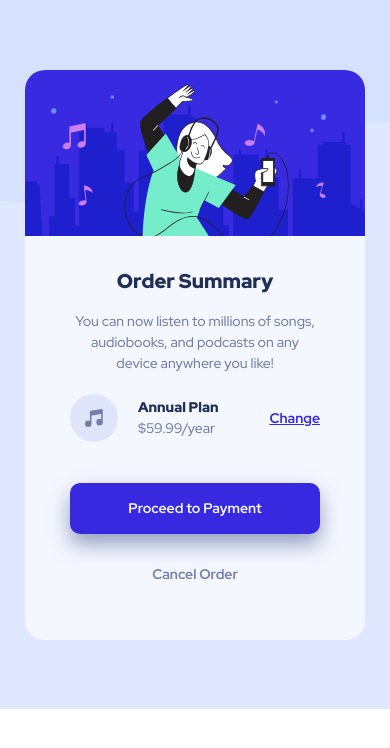
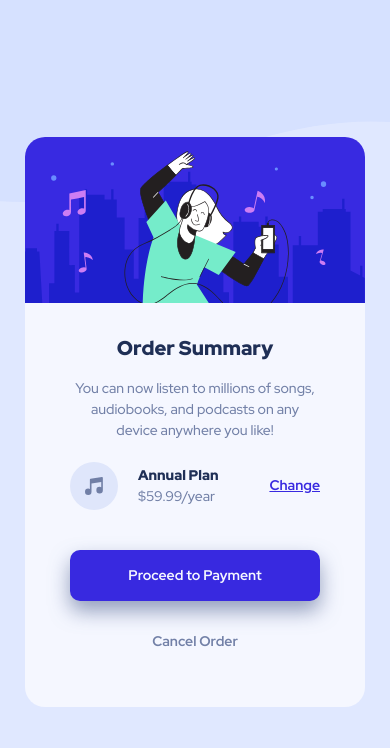
Before and after one commit to vircoding/order-summary-component-frontend-mentor, a plain HTML site: page index.html in a window 390 px wide. Drawn offline with Linux system fonts and the light colour scheme.

Commit message:
fixing some issues

```diff
--- a/css/styles.css
+++ b/css/styles.css
@@ -36,7 +36,7 @@ body {
     background-image: url(../images/pattern-background-desktop.svg);
     background-repeat: no-repeat;
     background-size: contain;
-    min-height: 900px;
+    min-height: 100vh;
     display: flex;
     justify-content: center;
     align-items: center;
@@ -148,7 +148,7 @@ body {
 
     /* Main */
     .main {
-        min-height: 709px;
+        min-height: 100vh;
         background-image: url(../images/pattern-background-mobile.svg);
         padding: 0 25px;
     }
```
